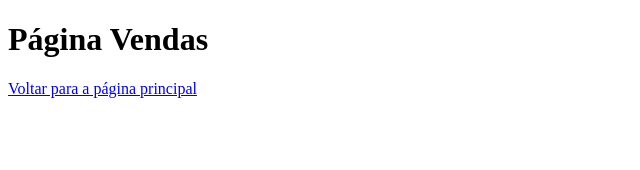
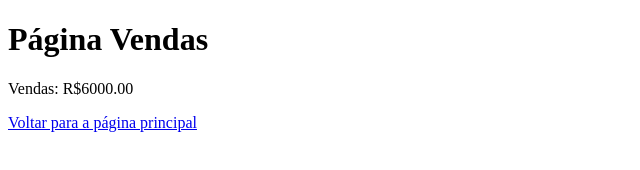
Before and after one commit to luiswiller/firstProject, a plain HTML site: page vendas.html in a window 1280 px wide. Shown: the whole page, without its empty margins (0-640 px from the left). Drawn offline with Linux system fonts and the light colour scheme.

Commit message:
Acrescentado valor das vendas

```diff
--- a/vendas.html
+++ b/vendas.html
@@ -8,6 +8,7 @@
 </head>
 <body>
     <h1>Página Vendas</h1>
+    <p>Vendas: R$6000.00</p>
     <a href="index.html">Voltar para a página principal</a>
 </body>
 </html>
```
